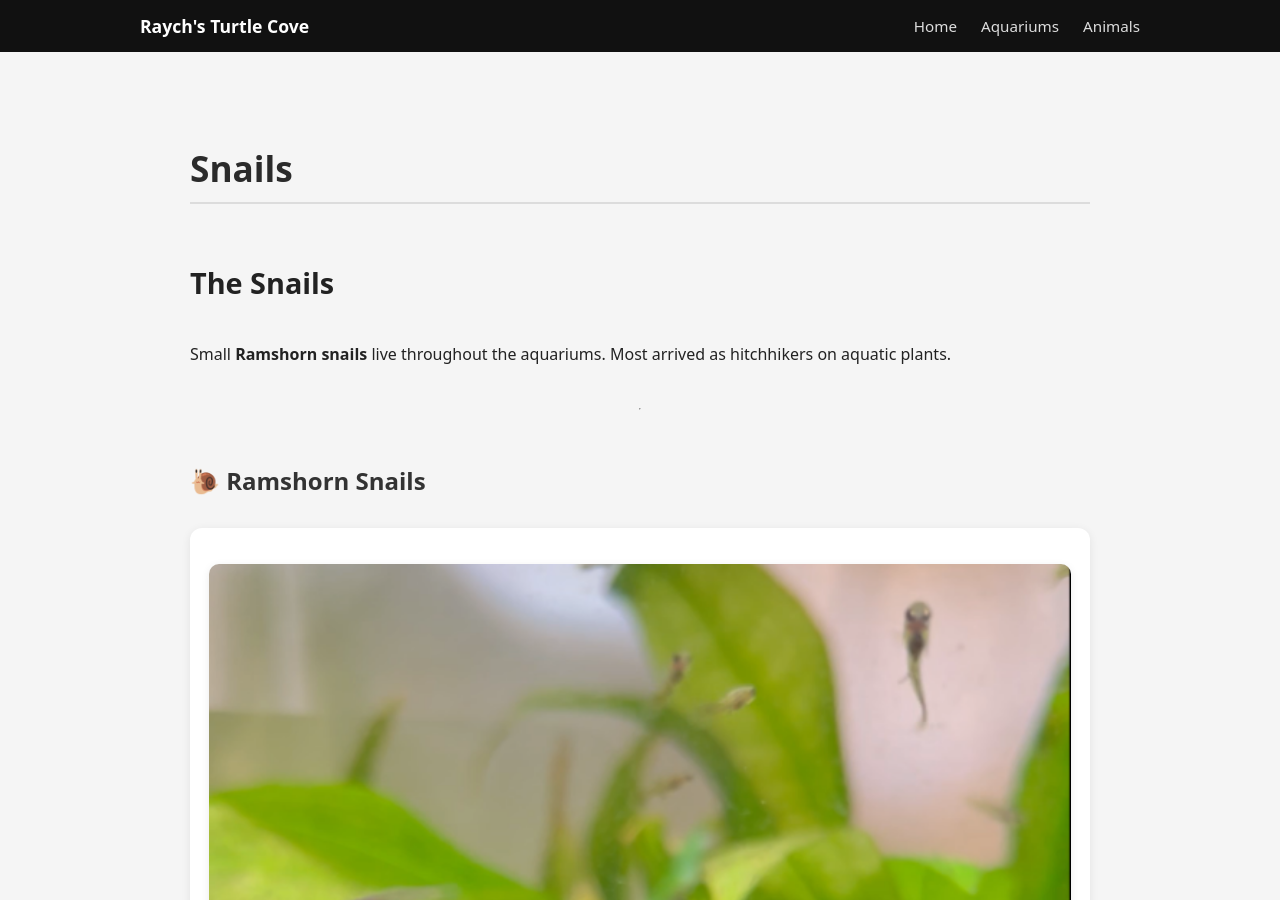
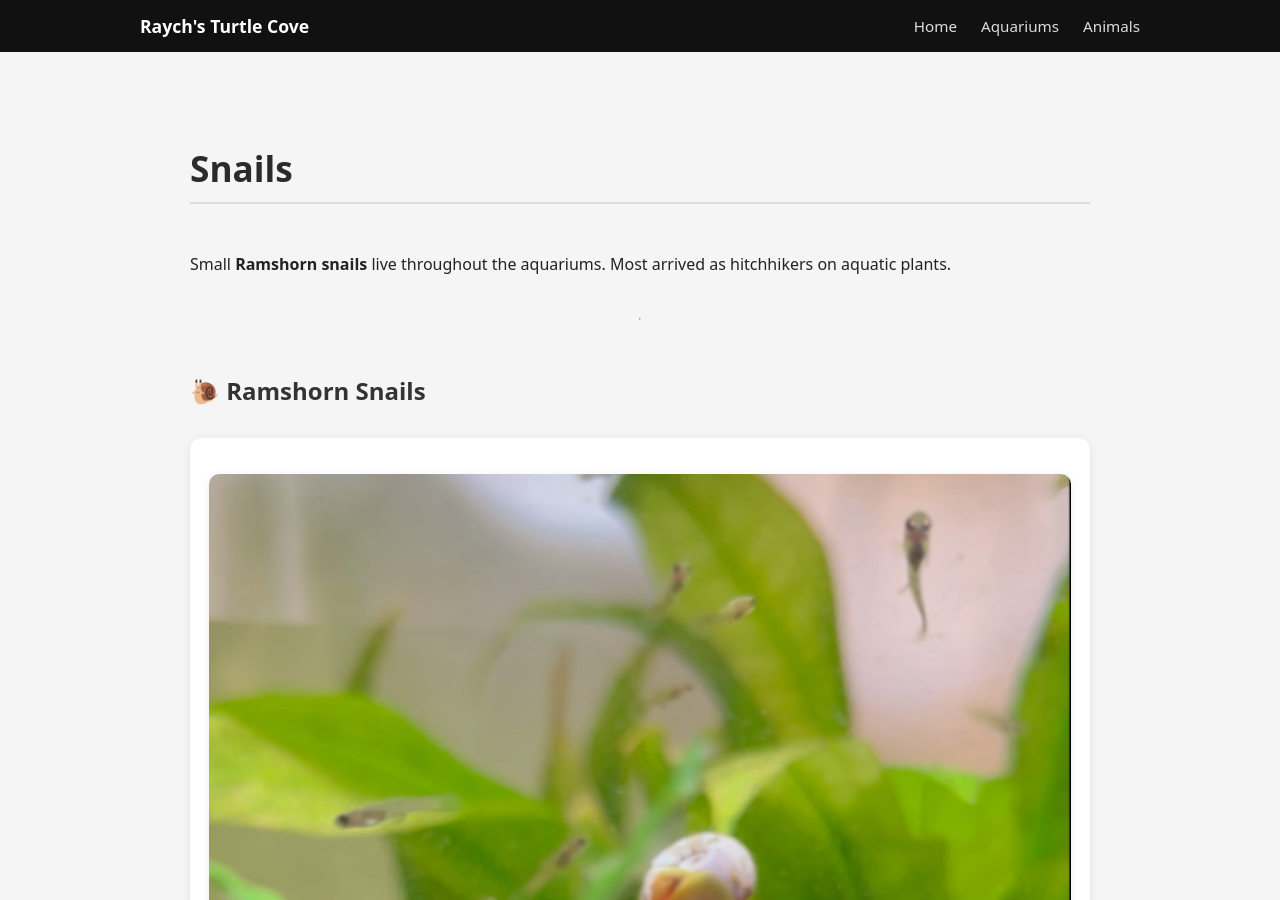
Before and after one commit to rachelsprague/turtles.raych.com, a Jekyll site: the page built from animals/snails.md, in a window 1280 px wide and 900 px high. Built offline with Jekyll 4.4.1, drawn with Linux system fonts in a browser that asks for light colours.

Commit message:
remove title text

```diff
--- a/animals/snails.md
+++ b/animals/snails.md
@@ -4,7 +4,7 @@ title: Snails
 permalink: /animals/snails/
 ---
 
-# The Snails
+<!-- # The Snails -->
 
 Small **Ramshorn snails** live throughout the aquariums. Most arrived as hitchhikers on aquatic plants.
 
```
